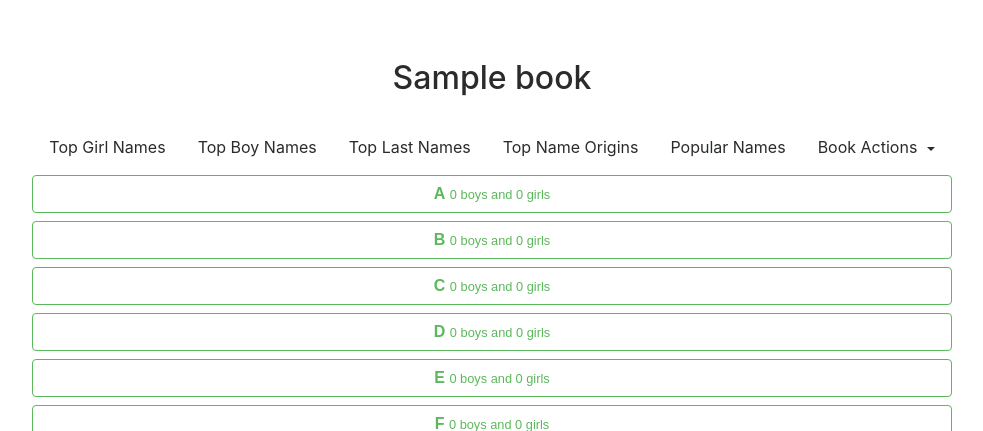
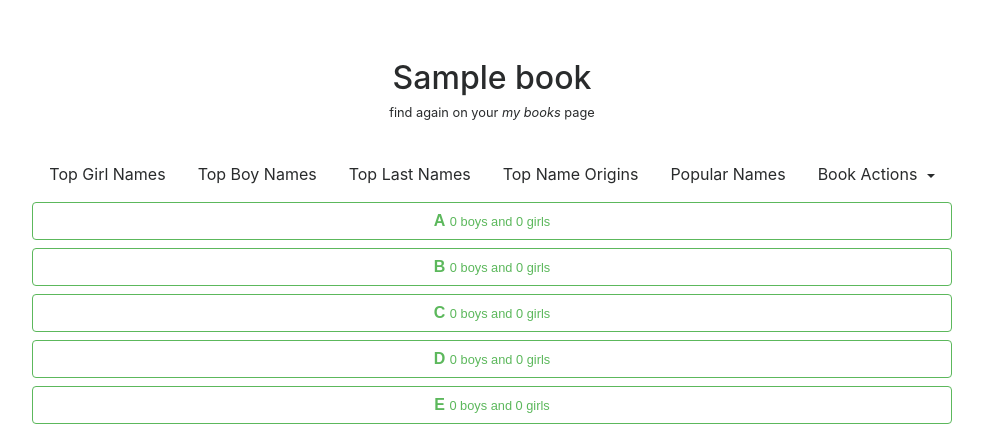
Before and after one commit to auroralemieux/ada-capstone, a Django app: page /book/1/ in a window 1280 px wide. Shown: the part 56-487 px from the top of the page, without its empty margins (148-1131 px from the left). Run offline with Django 3.2, Linux system fonts and the light colour scheme; a user stored in the database is signed in; tables that the repository leaves empty hold one stand-in row (values such as "Sample post"); some libraries are stand-ins or nearby versions.

Commit message:
added note to book page

```diff
--- a/babynamebook/templates/babynamebook/book.html
+++ b/babynamebook/templates/babynamebook/book.html
@@ -3,13 +3,9 @@
 {% block content %}
 
 <article class="align-self-top container" id="extra-data">
-  <h2 class="text-center mb-4">{{ book.title }}</h2>
-  <!-- <nav class="mr-auto nav justify-content-center row"> -->
+  <h2 class="text-center">{{ book.title }}</h2>
+  <p class="text-center mb-4"><small>find again on your <em>my books</em> page</small></p>
   <nav class="navbar justify-content-center navbar-light navbar-toggleable-md">
-
-
-    <!-- <section class="collapse navbar-collapse" id="navbarSupportedContent"> -->
-      <!-- <section class="navbar-nav mr-auto"> -->
     <a role="button" class="nav-item nav-link" data-toggle="modal" data-target="#girlModal">
       Top Girl Names
     </a>
@@ -25,8 +21,7 @@
     <a role="button" class="nav-item nav-link" data-toggle="modal" data-target="#popModal">
       Popular Names
     </a>
-      <!-- </section> -->
-    <!-- </section> -->
+
     <div class="dropdown">
       <a class="nav-item nav-link dropdown-toggle" role="button" id="dropdownMenuButton" data-toggle="dropdown" aria-haspopup="true" aria-expanded="false">
         Book Actions
```
Also changed, not shown: 1 other file. Lines whose indentation alone changed are shown as unchanged.
